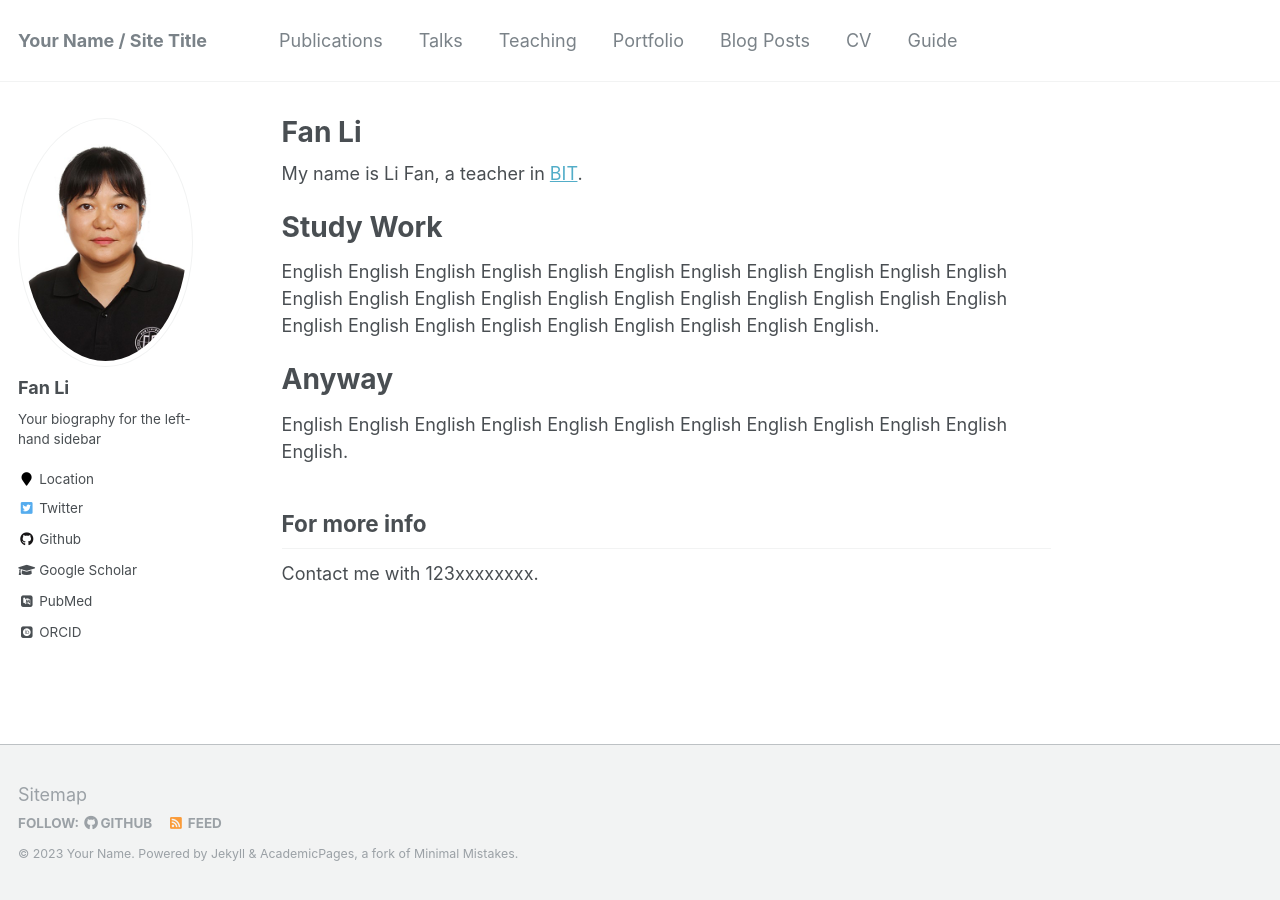
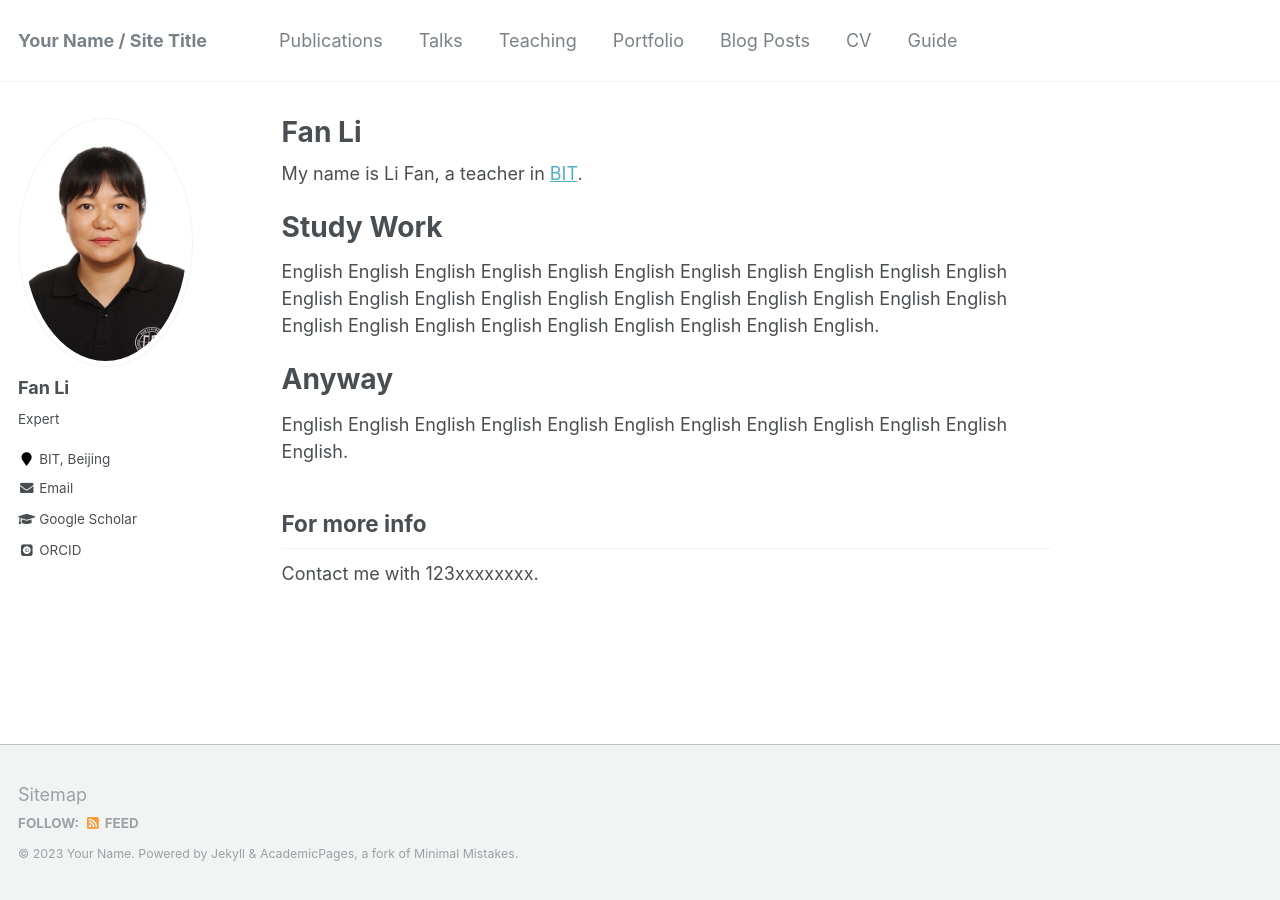
Before and after one commit to LeeLaughAn/LeeLaughAn.github.io, a Jekyll site: the page built from _pages/about.md, in a window 1280 px wide. Built offline with Jekyll 4.4.1, drawn with Linux system fonts in a browser that asks for light colours; some web fonts are replaced.

Commit message:
Update _config.yml

```diff
--- a/_config.yml
+++ b/_config.yml
@@ -82,12 +82,12 @@ analytics:
 author:
   name             : "Fan Li"
   avatar           : "../images/profile.png"
-  bio              : "Your biography for the left-hand sidebar"
-  location         : "Location"
+  bio              : "Expert"
+  location         : "BIT, Beijing"
   employer         :
-  pubmed           : "https://www.ncbi.nlm.nih.gov/pubmed/?term=john+snow"
+  pubmed           : #"https://www.ncbi.nlm.nih.gov/pubmed/?term=john+snow"
   googlescholar    : "http://yourfullgooglescholarurl.com"
-  email            :
+  email            : "myemail@email.com"
   researchgate     :  # example: "https://www.researchgate.net/profile/yourprofile"
   uri              :
   bitbucket        :
@@ -96,7 +96,7 @@ author:
   flickr           :
   facebook         :
   foursquare       :
-  github           : "academicpages"
+  github           : #"academicpages"
   google_plus      :
   keybase          :
   instagram        :
@@ -109,7 +109,7 @@ author:
   stackoverflow    : # http://stackoverflow.com/users/123456/username
   steam            :
   tumblr           :
-  twitter          : "replacethistwitterhandle"
+  twitter          : #"replacethistwitterhandle"
   vine             :
   weibo            :
   xing             :
```
